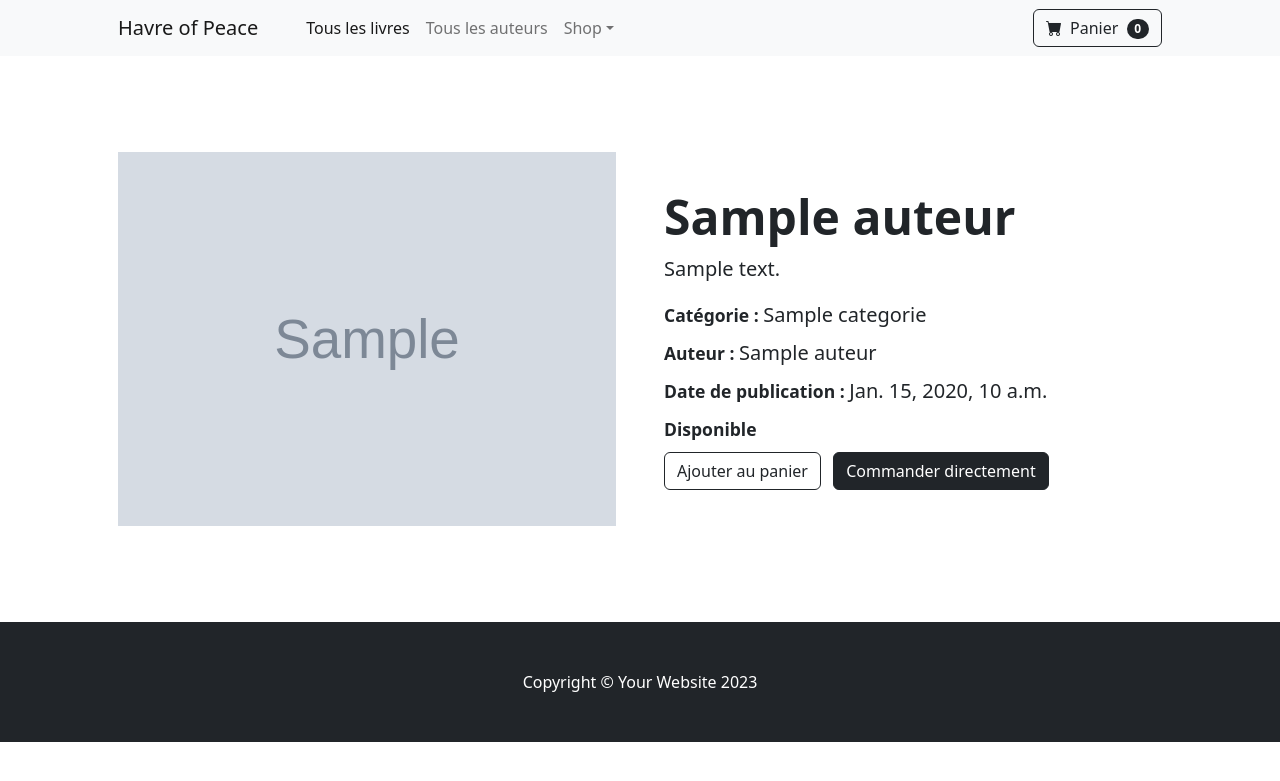
After one commit to iamdumonde/django-courses, a Django app: template catalogue/templates/auteur_detail.html in a window 1280 px wide. The commit adds this page. Shown: the top 781 px of the page. Run offline with Django 5.2, Linux system fonts and the light colour scheme; the template is opened without the code that fills it: most values are stand-ins (such as "Sample title", 1, 10 or a date in 2020); grey boxes marked "Sample" are stand-in pictures; some libraries are stand-ins or nearby versions.

Commit message:
somechanges

```diff
--- /dev/null
+++ b/catalogue/templates/auteur_detail.html
@@ -0,0 +1,46 @@
+{% extends "base_generic.html" %}
+{% block title %}
+<title>Détails d'un auteur</title>
+{% endblock %}
+
+{% block content %}
+<div class="container px-4 px-lg-5 my-5">
+  <div class="row gx-4 gx-lg-5 align-items-center">
+    <div class="col-md-6">
+      <img
+        class="card-img-top mb-5 mb-md-0"
+        src="{{ auteur.image.url }}"
+        alt="..."
+      />
+    </div>
+    <div class="col-md-6">
+      <h3 class="display-5 fw-bolder">{{auteur.titre}}</h3>
+
+      <p class="lead">{{ auteur.description }}</p>
+      <div class="fs-5 mb-2">
+        <span class="small fw-bolder">Catégorie : </span><span> {{auteur.categorie}}</span>
+      </div>
+      <div class="fs-5 mb-2">
+        <span class="small fw-bolder">Auteur : </span><span> {{auteur.auteur}}</span>
+      </div>
+      <div class="fs-5 mb-2">
+        <span class="small fw-bolder">Date de publication : </span
+        ><span> {{ auteur.date_publication }}</span>
+      </div>
+      {%if auteur.en_stock %}
+      <div class="fs-5 mb-2">
+        <span class="small fw-bolder">Disponible</span
+        >
+      </div>
+      <!-- Add to cart button -->
+      <a href="" class="btn btn-outline-dark me-2">Ajouter au panier</a>
+      <a href="#" class="btn btn-dark">Commander directement</a>
+      {%else%}
+      <div class="alert alert-danger fs-5 text-center" role="alert">Ce auteur est actuellement indisponible.</div>
+      {% endif %}
+      </div>
+    </div>
+  </div>
+</div>
+
+{% endblock %}
--- a/catalogue/templates/livre_detail.html
+++ b/catalogue/templates/livre_detail.html
@@ -1,5 +1,5 @@
 {% extends "base_generic.html" %} {% block title %}
-<title>Détails des livres</title>
+<title>Détails d'un livre</title>
 {% endblock %} {% block content %}
 <div class="container px-4 px-lg-5 my-5">
   <div class="row gx-4 gx-lg-5 align-items-center">
--- a/catalogue/urls.py
+++ b/catalogue/urls.py
@@ -1,6 +1,6 @@
 from django.urls import path
 from . import views
-from .views import DetailLivre, ListeLivre, Ma_vue, ListeAuteurs
+from .views import DetailLivre, ListeLivre, Ma_vue, ListeAuteurs, DetailAuteur
 
 urlpatterns = [
     path('index/', views.my_vue, name='index'),
@@ -10,4 +10,5 @@ urlpatterns = [
     path('allLivres/', ListeLivre.as_view(), name='allLivres'),
     path('', ListeLivre.as_view(), name='allLivres'),
     path('liste_auteur', ListeAuteurs.as_view(), name='liste_auteur'),
+    path('auteurdetail/<int:id>/', DetailAuteur.as_view(), name='auteurdetail'),
 ]
```
Also changed, not shown: catalogue/templates/auteurs_list.html (+2 -9 lines), catalogue/views.py (+9 -0 lines).
